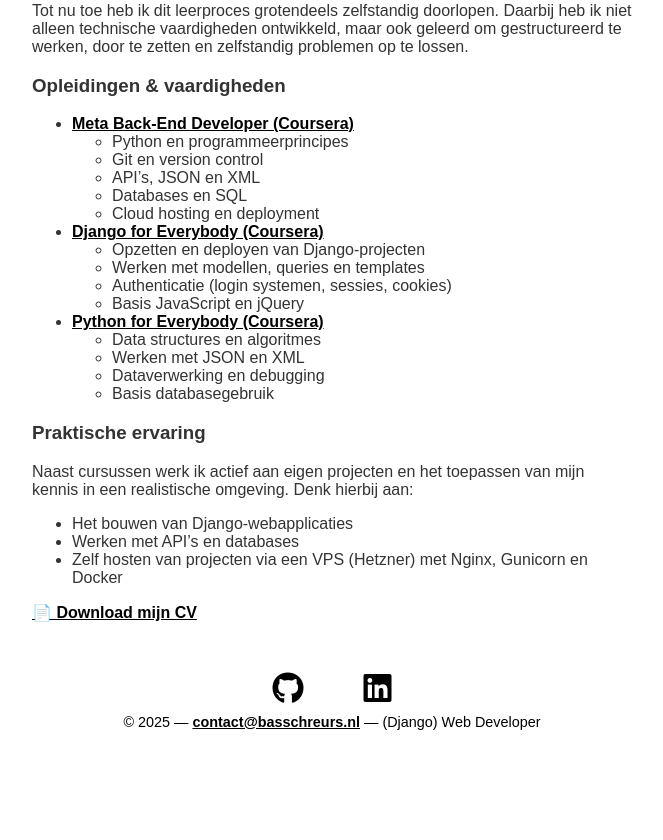
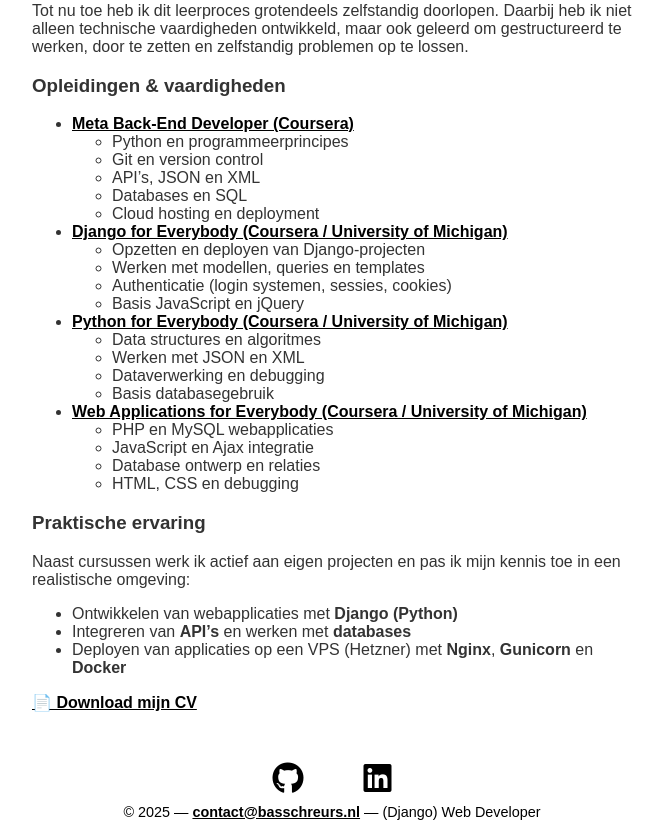
Before and after one commit to BasSchreurs/basschreurs.nl, a Django app: page /about/ in a window 1280 px wide. Shown: the part 304-1144 px from the top of the page, without its empty margins (308-971 px from the left). Before the commit the page ends 1034 px from the top, so only its background shows below. Run offline with Django 5.2, Linux system fonts and the light colour scheme.

Commit message:
add dashboard project page and some small changes

```diff
--- a/portfolio/urls.py
+++ b/portfolio/urls.py
@@ -27,4 +27,5 @@ urlpatterns = [
     path('project1/', views.project1, name='project1'),
     path('project2/', views.project2, name='project2'),
     path('project3/', views.project3, name='project3'),
+    path('project4/', views.project4, name='project4'),
 ]
--- a/website/templates/website/about.html
+++ b/website/templates/website/about.html
@@ -1,7 +1,7 @@
 {% extends 'website/base.html' %}
 {% load static %}
 
-{% block title %}About — Bas Schreurs{% endblock %}
+{% block title %}About - Bas Schreurs{% endblock %}
 
 {% block content %}
 
@@ -45,7 +45,7 @@
     <li>
       <strong>
         <a href="https://coursera.org/share/6651b81c5d3df9aee20604f23d674206" target="_blank">
-          Django for Everybody (Coursera)
+          Django for Everybody (Coursera / University of Michigan)
         </a>
       </strong>
       <ul>
@@ -59,7 +59,7 @@
     <li>
       <strong>
         <a href="https://coursera.org/share/8f1066a2128e9f55e1271459a07b365d" target="_blank">
-          Python for Everybody (Coursera)
+          Python for Everybody (Coursera / University of Michigan)
         </a>
       </strong>
       <ul>
@@ -69,19 +69,33 @@
         <li>Basis databasegebruik</li>
       </ul>
     </li>
+
+    <li>
+      <strong>
+        <a href="https://coursera.org/share/c2befb1e56180892942f747ed0710592" target="_blank">
+          Web Applications for Everybody (Coursera / University of Michigan)
+        </a>
+      </strong>
+      <ul>
+        <li>PHP en MySQL webapplicaties</li>
+        <li>JavaScript en Ajax integratie</li>
+        <li>Database ontwerp en relaties</li>
+        <li>HTML, CSS en debugging</li>
+      </ul>
+    </li>
   </ul>
 
-  <h3>Praktische ervaring</h3>
-  <p>
-    Naast cursussen werk ik actief aan eigen projecten en het toepassen van mijn kennis in een realistische omgeving.
-    Denk hierbij aan:
-  </p>
+<h3>Praktische ervaring</h3>
+<p>
+  Naast cursussen werk ik actief aan eigen projecten en pas ik
+  mijn kennis toe in een realistische omgeving:
+</p>
 
-  <ul>
-    <li>Het bouwen van Django-webapplicaties</li>
-    <li>Werken met API’s en databases</li>
-    <li>Zelf hosten van projecten via een VPS (Hetzner) met Nginx, Gunicorn en Docker</li>
-  </ul>
+<ul>
+  <li>Ontwikkelen van webapplicaties met <strong>Django (Python)</strong></li>
+  <li>Integreren van <strong>API’s</strong> en werken met <strong>databases</strong></li>
+  <li>Deployen van applicaties op een VPS (Hetzner) met <strong>Nginx</strong>, <strong>Gunicorn</strong> en <strong>Docker</strong></li>
+</ul>
 
   <p>
     <a href="{% static 'website/documents/CV.docx.pdf' %}" target="_blank">
--- a/website/templates/website/contact.html
+++ b/website/templates/website/contact.html
@@ -1,7 +1,7 @@
 {% extends 'website/base.html' %}
 {% load static %}
 
-{% block title %}Contact — Bas Schreurs{% endblock %}
+{% block title %}Contact - Bas Schreurs{% endblock %}
 
 {% block content %}
 
--- a/website/templates/website/project2.html
+++ b/website/templates/website/project2.html
@@ -20,7 +20,7 @@
   Gebouwd met:
   <ul>
     <li>Python & Django</li>
-    <li>JavaScript</li>
+    <li>JavaScript</li>Screenshots:<br><br>
     <li>HTML & CSS</li>
     <li>SQLite</li>
     <li>Nginx, Gunicorn & docker(VPS)</li>
@@ -32,7 +32,7 @@
     <li>Ingebouwde tuner om de basgitaar te stemmen en noten te herkennen.</li>
   </ul>
   Demo:<br><br>
-  <span style="display: block; text-align: center; text-decoration: underline; font-style: italic;">Tabnotatie-speler in actie.</span><br>
+  <span style="display: block; text-align: center; text-decoration: underline; font-style: italic;">Tabnotatie-speler in actie</span><br>
   <video src="{% static 'website/images/Bassinga.webm' %}" style="width: 100%;" controls></video>
 
 </article>
--- a/website/views.py
+++ b/website/views.py
@@ -15,6 +15,9 @@ def project2(request):
 
 def project3(request):
     return render(request, 'website/project3.html')
+
+def project4(request):
+    return render(request, 'website/project4.html')
 
 def contact_view(request):
     print("VIEW HIT")
```
Also changed, not shown: website/templates/website/home.html (+14 -4 lines), website/templates/website/project1.html (+4 -3 lines), website/templates/website/project4.html (added, +31 -0 lines), website/static/website/images/foto1_dashboard.png (added).
